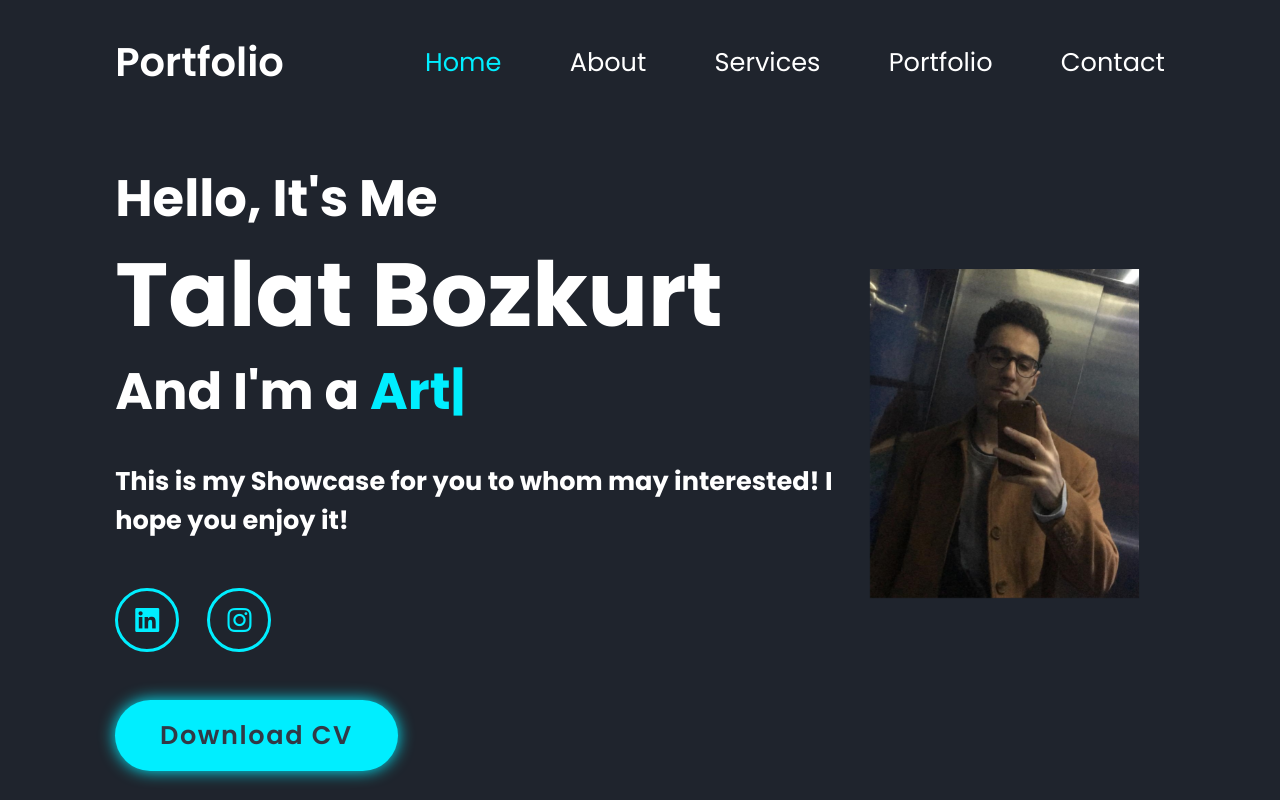
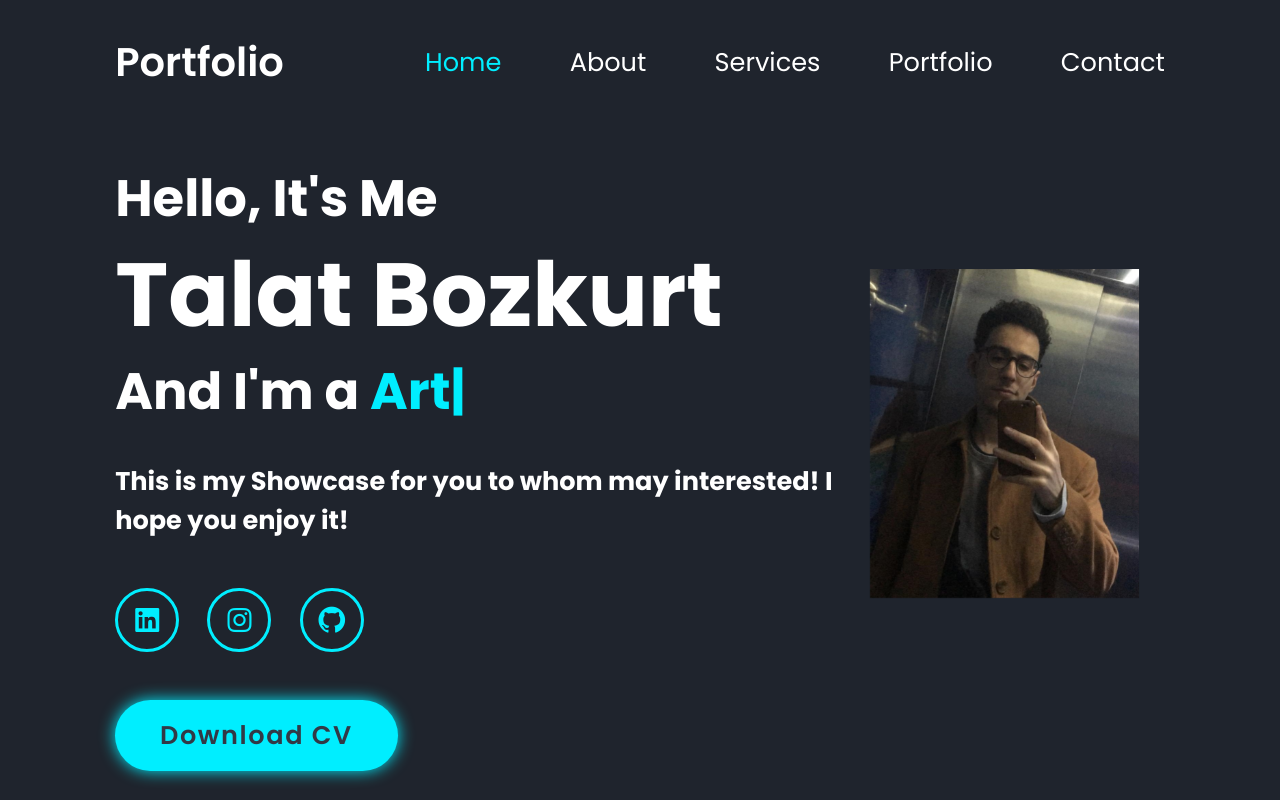
Before and after one commit to kaotr/kaotr.github.io, a plain HTML site: page index.html in a window 1280 px wide. Shown: the top 800 px of the page. Drawn offline with nearby package versions, Linux system fonts and the light colour scheme.

Commit message:
added social media

```diff
--- a/index.html
+++ b/index.html
@@ -34,6 +34,7 @@
                 <div class="social-media">
                     <a href="https://www.linkedin.com/in/talat-bozkurt/"target="_blank"><i class='bx bxl-linkedin-square' ></i></a>
                     <a href="https://www.instagram.com/herrdichter/"target="_blank"><i class='bx bxl-instagram' ></i></a>
+                    <a href="https://github.com/kaotr" target="_blank"><i class='bx bxl-github' ></i></a>
                 </div>
                 <a href="img/talat_bozkurt_cv.pdf" download="talat_bozkurt_cv" class="btn">Download CV</a>
         </div>
```
